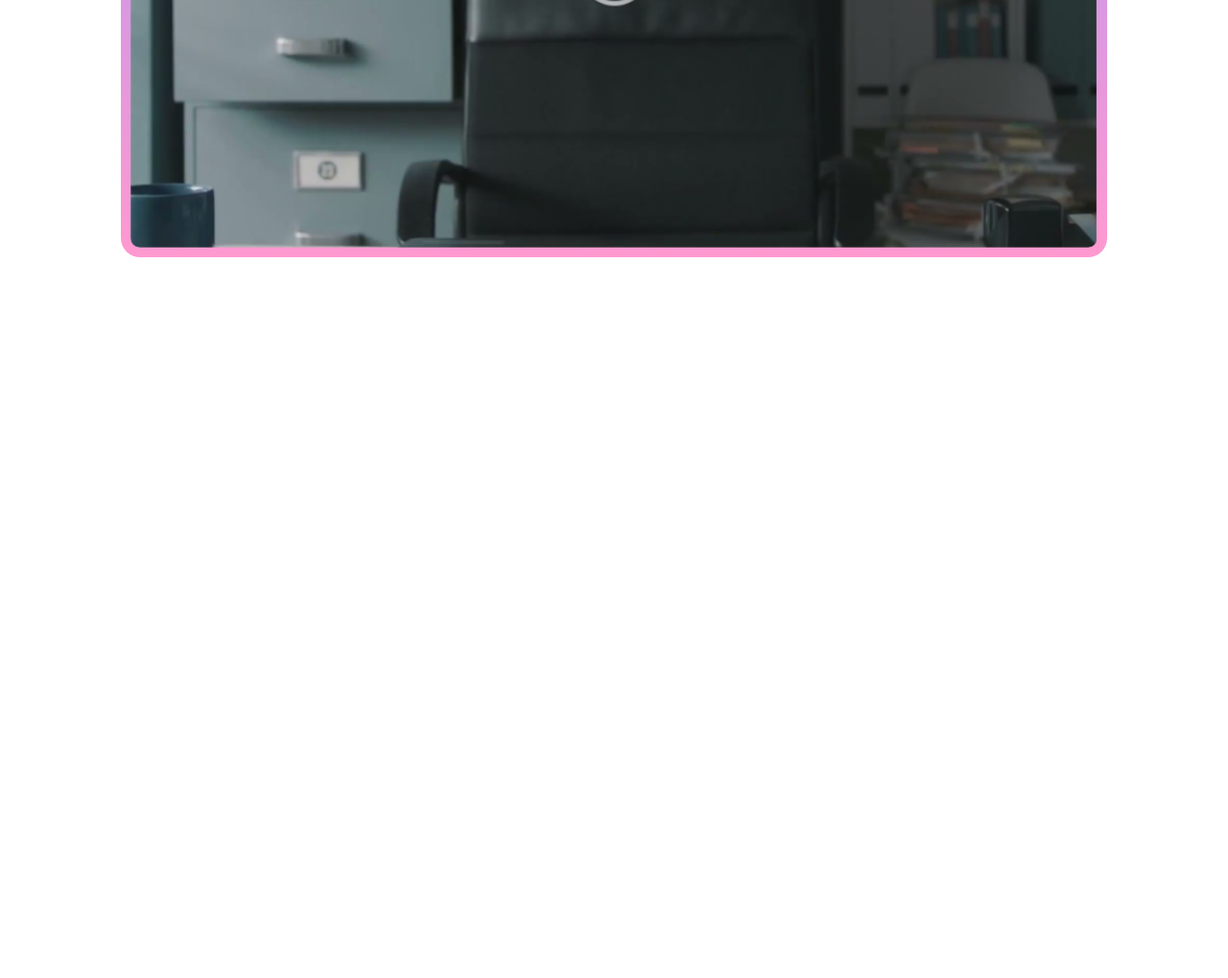
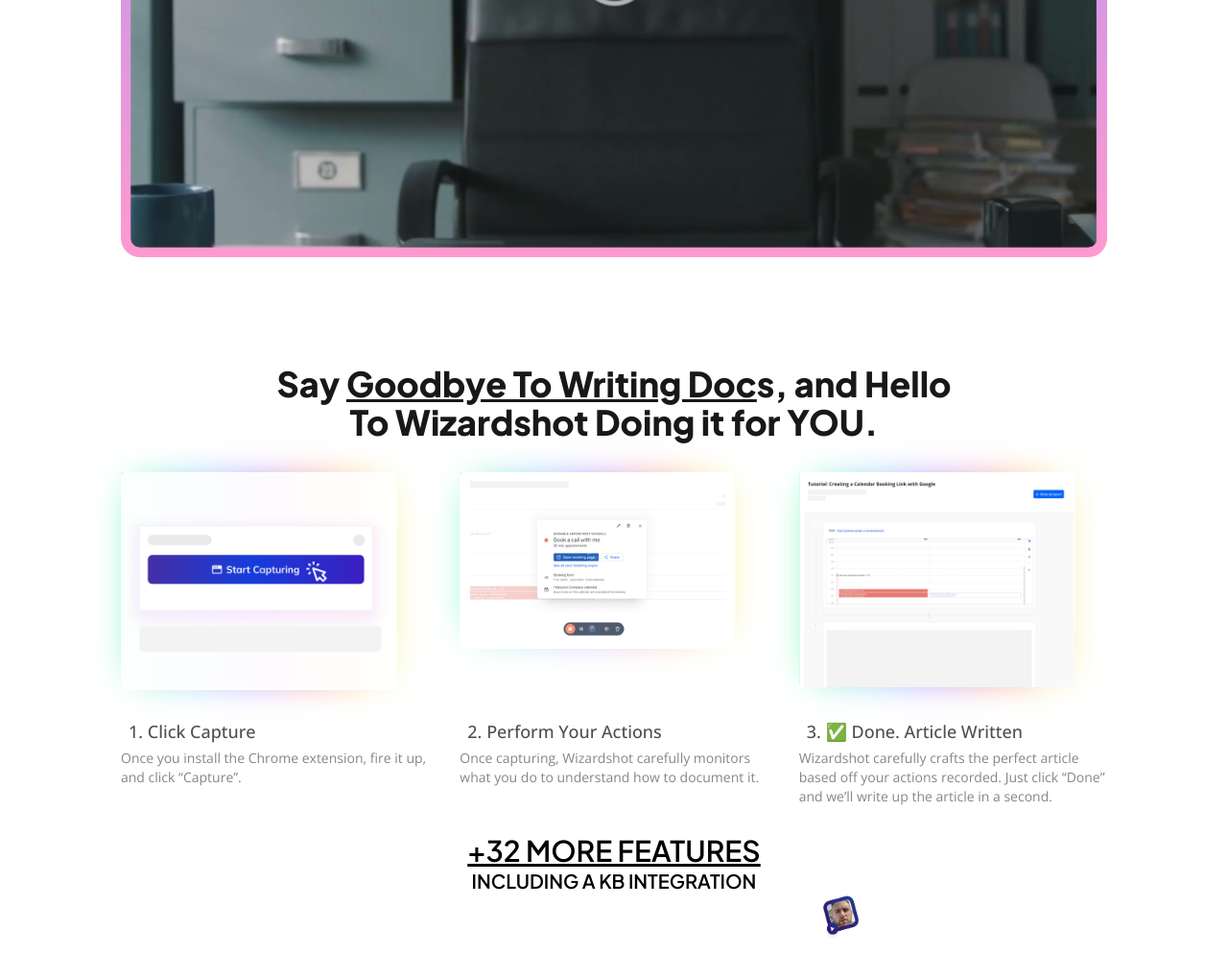
Before and after one commit to Ouail-01/Helpjuice-Test-Project, a website: page index.html in a window 1280 px wide. Shown: the part 727-1746 px from the top of the page at 96% size. Before the commit the page ends 1027 px from the top, so only its background shows below. Drawn offline with nearby package versions, Linux system fonts and the light colour scheme.

Commit message:
Complete the card section

```diff
--- a/index.html
+++ b/index.html
@@ -48,7 +48,7 @@
         <h1 class="text-6xl text-center font-plusjakartasans font-bold text-primary mb-4">Your Magic Wand for<br />
             Instant Documentation</h1>
 
-        <p class="font-opensans text-center uppercase text-primary-2 mb-7">Turn ANY process into a simple step-by step
+        <p class="font-opensans text-center uppercase text-secondary mb-7">Turn ANY process into a simple step-by step
             Guide
         </p>
 
@@ -68,6 +68,54 @@
         </div>
     </section>
 
+    <!-- docs -->
+    <section class="container mx-auto px-4 py-8 mt-12">
+        <h1 class="text-4xl font-extrabold font-plusjakartasans text-center mb-4 text-primary">Say <span
+                class="underline">
+                Goodbye To Writing Doc</span>s, and Hello <br /> To Wizardshot Doing it for YOU.
+        </h1>
+
+        <!-- 3 Columns -->
+        <div class="grid grid-cols-1 md:grid-cols-3 gap-8 mt-8">
+            <!-- Column 1 -->
+            <div class="font-opensans">
+                <div class="boxshadow relative rounded w-72 h-56">
+                    <img src="./images/category-card.png" alt="Card 1" class="w-full mb-4">
+                </div>
+                <h3 class="ml-2 mt-8 text-secondary text-lg font-medium ">1. Click Capture</h3>
+                <p class="text-primary-2 text-sm mt-1">Once you install the Chrome extension, fire it up, and
+                    click “Capture”.</p>
+            </div>
+            <!-- Column 2 -->
+            <div class="font-opensans">
+                <div class="boxshadow relative rounded w-72 h-44">
+                    <img src="./images/category-card2.png" alt="Card 2" class="w-full mb-4">
+                </div>
+                <h3 class="ml-2 mt-20 text-secondary text-lg font-medium ">2. Perform Your Actions</h3>
+                <p class="text-primary-2 text-sm mt-1">Once capturing, Wizardshot carefully monitors what you do to
+                    understand how to document it.</p>
+            </div>
+            <!-- Column 3 -->
+            <div class="font-opensans">
+                <div class="boxshadow relative rounded w-72 h-56">
+                    <img src="./images/category-card3.png" alt="Card 3" class="w-full mb-4 h-56">
+                </div>
+                <h3 class="ml-2 mt-8 text-secondary text-lg font-medium ">3. ✅ Done. Article Written</h3>
+                <p class="text-primary-2 text-sm mt-1">Wizardshot carefully crafts the perfect article based off your
+                    actions recorded. Just click “Done” and we’ll write up the article in a second.</p>
+            </div>
+        </div>
+
+        <p class="text-center mt-7 font-semibold text-xl font-plusjakartasans"><span class="text-3xl underline">+32 MORE
+                FEATURES</span><br> INCLUDING A KB
+            INTEGRATION
+        </p>
+        <button class="bg-cover bg-center ml-[730px] ">
+            <img src="./images/btn.png" alt="" class="w-10 ">
+        </button>
+
+
+    </section>
 
 </body>
 
--- a/style.css
+++ b/style.css
@@ -21,6 +21,25 @@
     padding: 10px;
 }
 
+.boxshadow,
+.blurbackground {
+    background: linear-gradient(to right, #44FF9A, #44B0FF, #8B44FF, #FF6644, #EBFF70);
+    position: relative;
+}
+
+.boxshadow::after,
+.blurbackground::after {
+    content: "";
+    position: absolute;
+    top: 15px;
+    left: 15px;
+    right: 15px;
+    bottom: 15px;
+    background: inherit;
+    filter: blur(20px);
+    z-index: -1;
+}
+
 /* .bg-free-gradient {
     background: linear-gradient(90deg,
             #f0fbb9 0%,
```
Also changed, not shown: images/btn.png (added), images/category-card.png (added), images/category-card2.png (added), images/category-card3.png (added), output.css.
